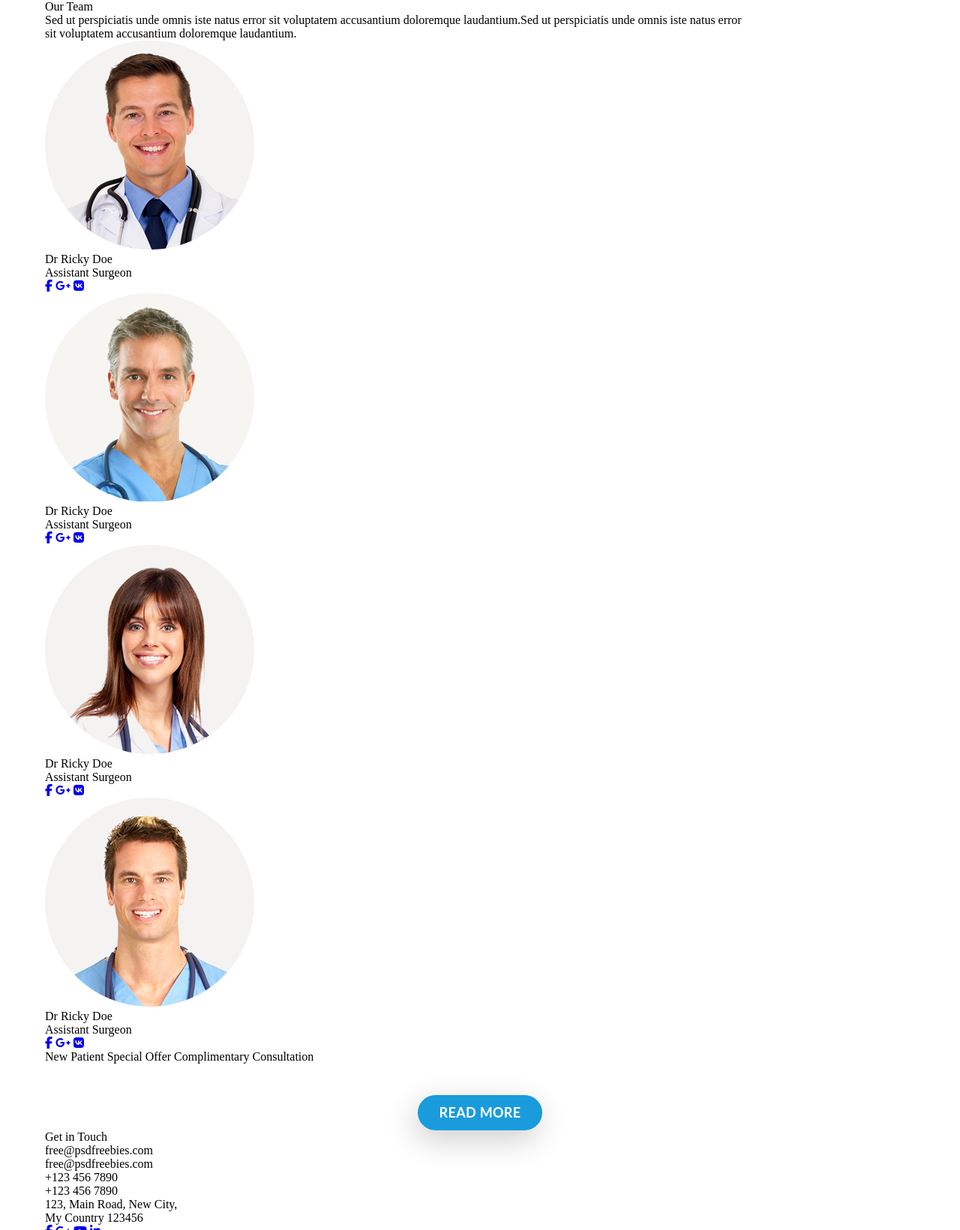
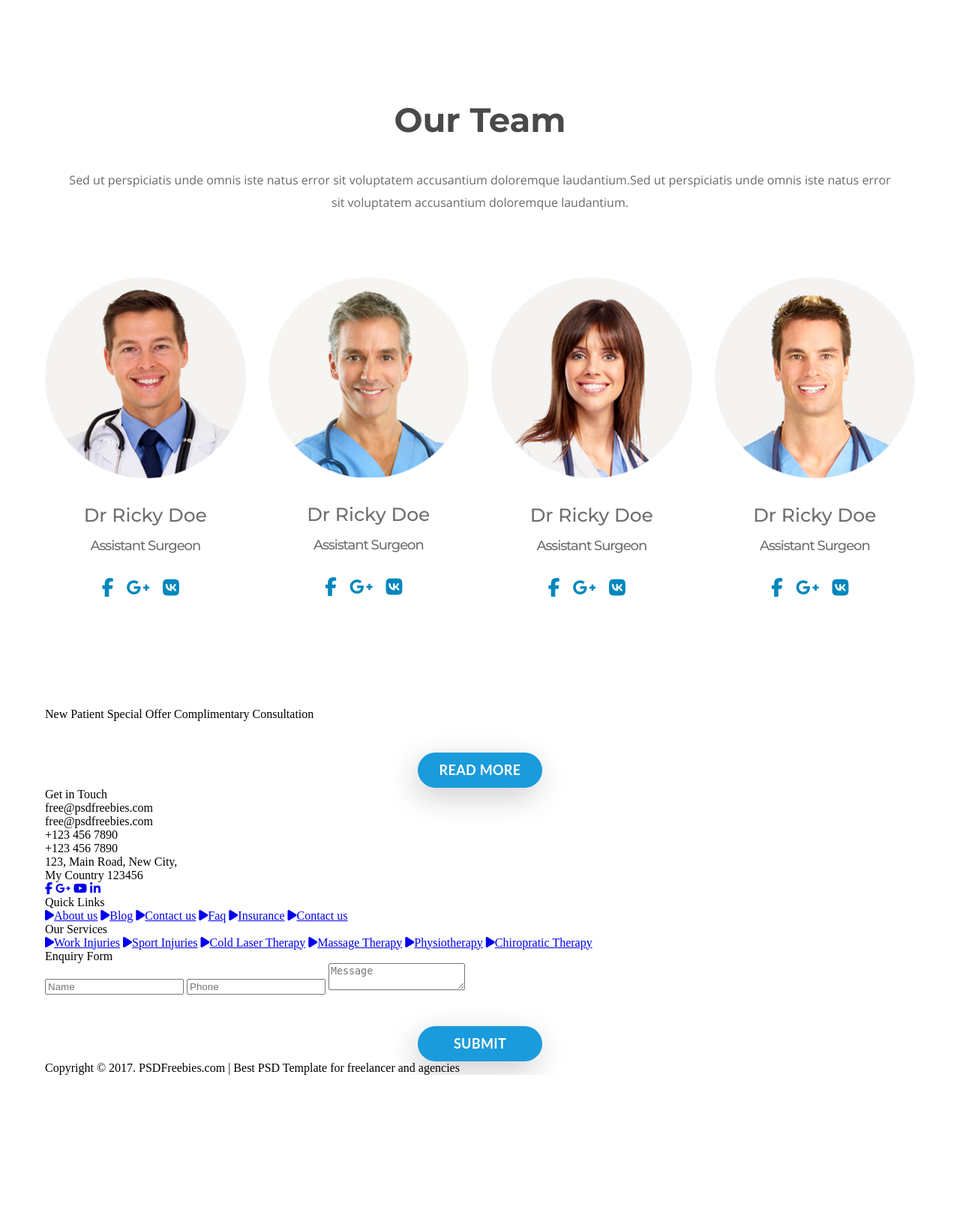
Before and after one commit to Jhon-Mosk/Portfolio, a PHP site: page /index-Old.html in a window 1280 px wide. Shown: the top 1641 px of the page at 75% size. After the commit the page ends 1434 px from the top, so only its background shows below. Run offline with PHP 8.4, Linux system fonts and the light colour scheme; some libraries are stand-ins or nearby versions.

Commit message:
section "Our team" complete

```diff
--- a/Medical-Hospital-Website-Adaptive/styles/style.css
+++ b/Medical-Hospital-Website-Adaptive/styles/style.css
@@ -754,7 +754,7 @@ body {
   background-color: #38b69e;
   background-blend-mode: color-burn;
   background-size: cover;
-  color: #ffffff;
+  color: #fff;
   padding: 94px 0;
   -webkit-box-sizing: border-box;
           box-sizing: border-box;
@@ -822,9 +822,85 @@ body {
 }
 
 .gallery .gallery-description .gallery-title {
-  font-family: 'Montserrat', sans-serif;
+  font-family: "Montserrat", sans-serif;
   font-size: 45px;
   font-weight: 700;
   margin-bottom: 38px;
 }
+
+.our-team {
+  -webkit-box-sizing: border-box;
+          box-sizing: border-box;
+  text-align: center;
+  padding: 145px 0;
+}
+
+.our-team .our-team-description {
+  color: #6a6a6a;
+  font-family: "Open Sans", sans-serif;
+  font-size: 16px;
+  line-height: 30px;
+  margin-bottom: 85px;
+}
+
+.our-team .our-team-description .our-team-title {
+  color: #494949;
+  font-family: "Montserrat", sans-serif;
+  font-size: 45px;
+  font-weight: 700;
+  margin-bottom: 50px;
+}
+
+.our-team .our-team-unit-wrap {
+  display: -ms-grid;
+  display: grid;
+  -ms-grid-columns: (1fr)[4];
+      grid-template-columns: repeat(4, 1fr);
+  grid-gap: 30px;
+}
+
+@media (max-width: 479px) {
+  .our-team .our-team-unit-wrap {
+    -ms-grid-columns: 1fr;
+        grid-template-columns: 1fr;
+  }
+}
+
+@media (min-width: 480px) and (max-width: 767px) {
+  .our-team .our-team-unit-wrap {
+    -ms-grid-columns: 1fr 1fr;
+        grid-template-columns: 1fr 1fr;
+  }
+}
+
+.our-team .our-team-unit-wrap .our-team-unit {
+  color: #6f6f6e;
+  font-family: "Montserrat", sans-serif;
+}
+
+@media (min-width: 480px) {
+  .our-team .our-team-unit-wrap .our-team-unit img {
+    width: 100%;
+  }
+}
+
+.our-team .our-team-unit-wrap .our-team-unit .doctor-name {
+  font-size: 25px;
+  font-weight: 500;
+  margin: 30px 0 15px;
+}
+
+.our-team .our-team-unit-wrap .our-team-unit .doctor-function {
+  font-size: 18px;
+  font-weight: 500;
+  letter-spacing: -1.09px;
+  margin-bottom: 30px;
+}
+
+.our-team .our-team-unit-wrap .our-team-unit a {
+  text-decoration: none;
+  color: #0087be;
+  font-size: 25px;
+  letter-spacing: 12.8px;
+}
 /*# sourceMappingURL=style.css.map */
--- a/Medical-Hospital-Website-Adaptive/styles/style.scss
+++ b/Medical-Hospital-Website-Adaptive/styles/style.scss
@@ -591,12 +591,11 @@ body {
 }
 
 .gallery {
-    // height: 825px;
     background: url(../images/Layer_3.jpg) no-repeat center center;
     background-color: #38b69e;
     background-blend-mode: color-burn;
     background-size: cover;
-    color: #ffffff;
+    color: $lightColor;
     padding: 94px 0;
     box-sizing: border-box;
 
@@ -623,7 +622,7 @@ body {
     }
 
     .gallery-description {
-        font-family: "Open Sans", sans-serif;
+        font-family: $textFont;
         font-size: 16px;
         line-height: 30px;
         text-align: center;
@@ -643,10 +642,77 @@ body {
         }
 
         .gallery-title {
-            font-family: 'Montserrat', sans-serif;
+            font-family: $headerFont;
             font-size: 45px;
             font-weight: 700;
             margin-bottom: 38px;
         }
     }
 }
+
+.our-team {
+    box-sizing: border-box;
+    text-align: center;
+    padding: 145px 0;
+
+    .our-team-description {
+        color: $textColor;
+        font-family: $textFont;
+        font-size: 16px;
+        line-height: 30px;
+        margin-bottom: 85px;
+
+        .our-team-title {
+            color: #494949;
+            font-family: $headerFont;
+            font-size: 45px;
+            font-weight: 700;
+            margin-bottom: 50px;
+        }
+    }
+
+    .our-team-unit-wrap {
+        display: grid;
+        grid-template-columns: repeat(4, 1fr);
+        grid-gap: 30px;
+
+        @include respondTo(phones) {
+            grid-template-columns: 1fr;
+        }
+
+        @include respondTo(wide-phones) {
+            grid-template-columns: 1fr 1fr;
+        }
+
+        .our-team-unit {
+            color: #6f6f6e;
+            font-family: $headerFont;
+
+            @media (min-width: 480px) {
+                img {
+                    width: 100%;
+                }
+            }
+
+            .doctor-name {
+                font-size: 25px;
+                font-weight: 500;
+                margin: 30px 0 15px;
+            }
+
+            .doctor-function {
+                font-size: 18px;
+                font-weight: 500;
+                letter-spacing: -1.09px;
+                margin-bottom: 30px;
+            }
+
+            a {
+                text-decoration: none;
+                color: #0087be;
+                font-size: 25px;
+                letter-spacing: 12.8px;
+            }
+        }
+    }
+}
```
Also changed, not shown: Medical-Hospital-Website-Adaptive/index.html (+52 -0 lines), 1 other file.
